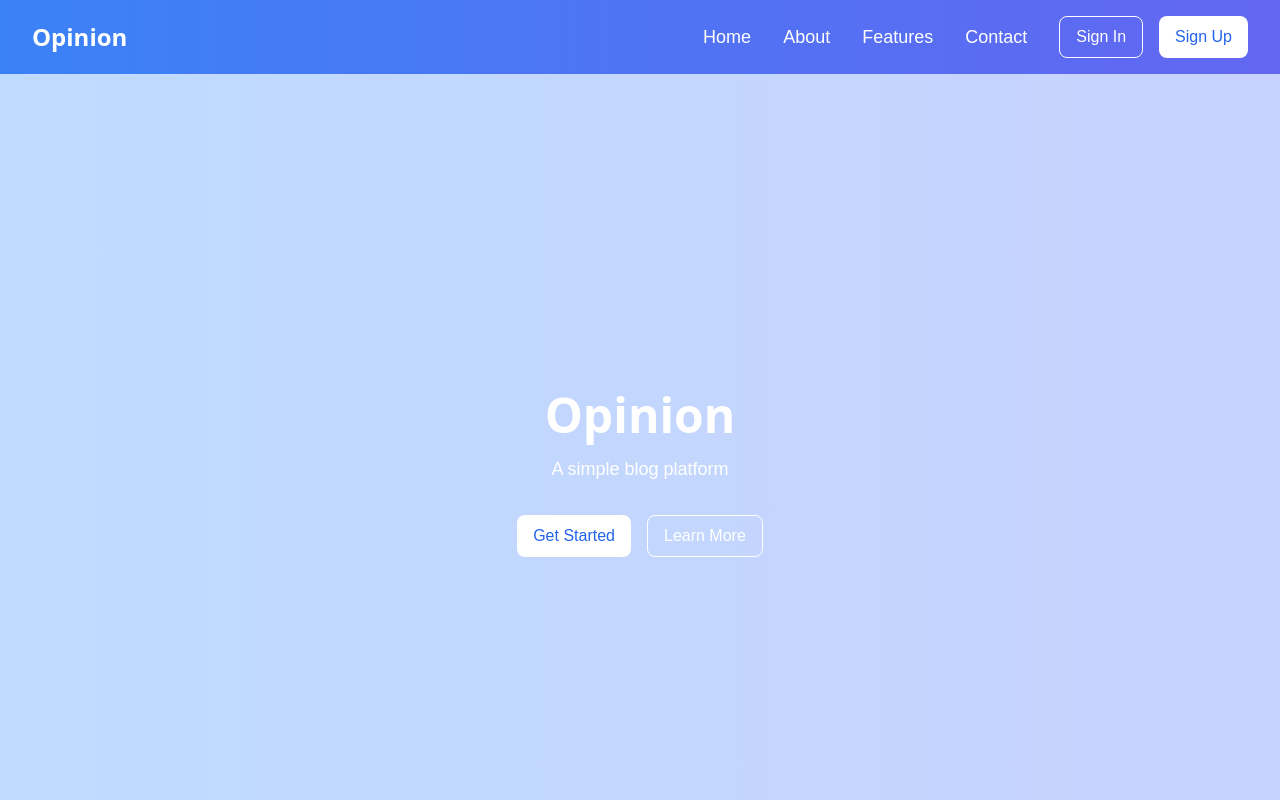
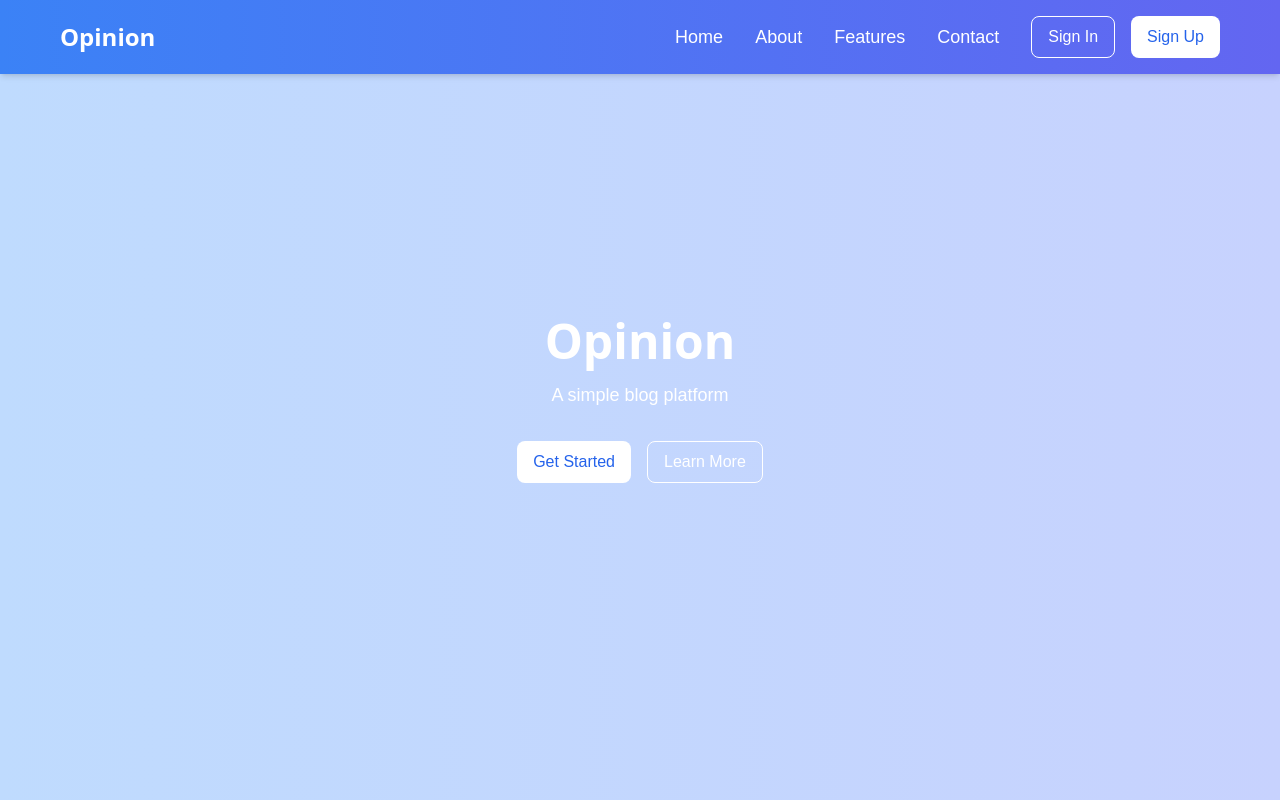
Before and after one commit to Elisha-Kiplangat/Opinion-app-frontend, a Next.js app: page / in a window 1280 px wide. Shown: the top 800 px of the page. Built offline with nearby package versions, Linux system fonts and the light colour scheme.

Commit message:
container

```diff
--- a/src/app/globals.css
+++ b/src/app/globals.css
@@ -20,3 +20,10 @@ body {
   font-family: Arial, Helvetica, sans-serif;
   /* padding: 1rem; */
 }
+
+.container {
+  max-width: 1200px;
+  margin: 0 auto;
+  padding: 0 20px;
+  /* background-color: #680c0c; */
+}
--- a/src/app/page.tsx
+++ b/src/app/page.tsx
@@ -1,11 +1,12 @@
+import Info from "@/components/Info";
 import HeroSection from "../components/HeroSection";
-
 
 
 export default function Home() {
   return (
     <>
       <HeroSection />
+      <Info />
     </>
   );
 }
--- a/src/components/HeroSection.tsx
+++ b/src/components/HeroSection.tsx
@@ -3,9 +3,10 @@ import React from 'react'
 const HeroSection = () => {
   return (
     <div>
-        <section className="bg-gradient-to-r from-blue-200 to-indigo-200 h-screen flex flex-col justify-center items-center">
+        <section className="bg-gradient-to-r from-blue-200 to-indigo-200 h-svh flex justify-center items-center">
+          <div className="container flex flex-col justify-center items-center">
             <div className="text-white font-extrabold text-5xl font-sans">
-            Opinion
+              Opinion
             </div>
             <div className="text-white font-medium text-lg mt-4">
             A simple blog platform
@@ -18,6 +19,7 @@ const HeroSection = () => {
                 Learn More
             </button>
             </div>
+          </div>
         </section>
     </div>
   )
--- a/src/components/Navbar.tsx
+++ b/src/components/Navbar.tsx
@@ -32,8 +32,8 @@ const links : TLink[] = [
 
 const Navbar = () => {
   return (
-    <nav className="bg-gradient-to-r from-blue-500 to-indigo-500 px-8 py-4 w-full shadow-md">
-      <div className="mx-auto flex flex-row justify-between items-center max-w-7xl">
+    <nav className="fixed top-0 bg-gradient-to-r from-blue-500 to-indigo-500 py-4 w-full shadow-md">
+      <div className="container flex flex-row justify-between items-center">
 
         <div className="text-2xl font-extrabold text-white font-sans">
           Opinion
```
